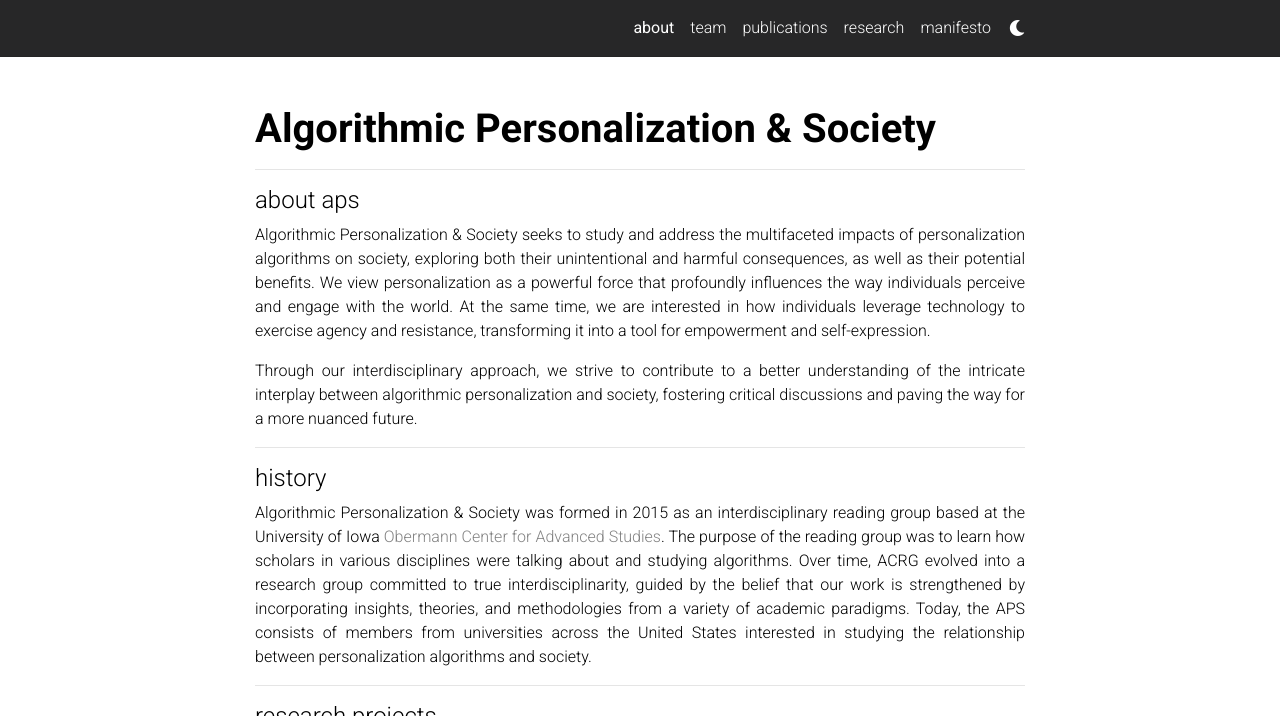
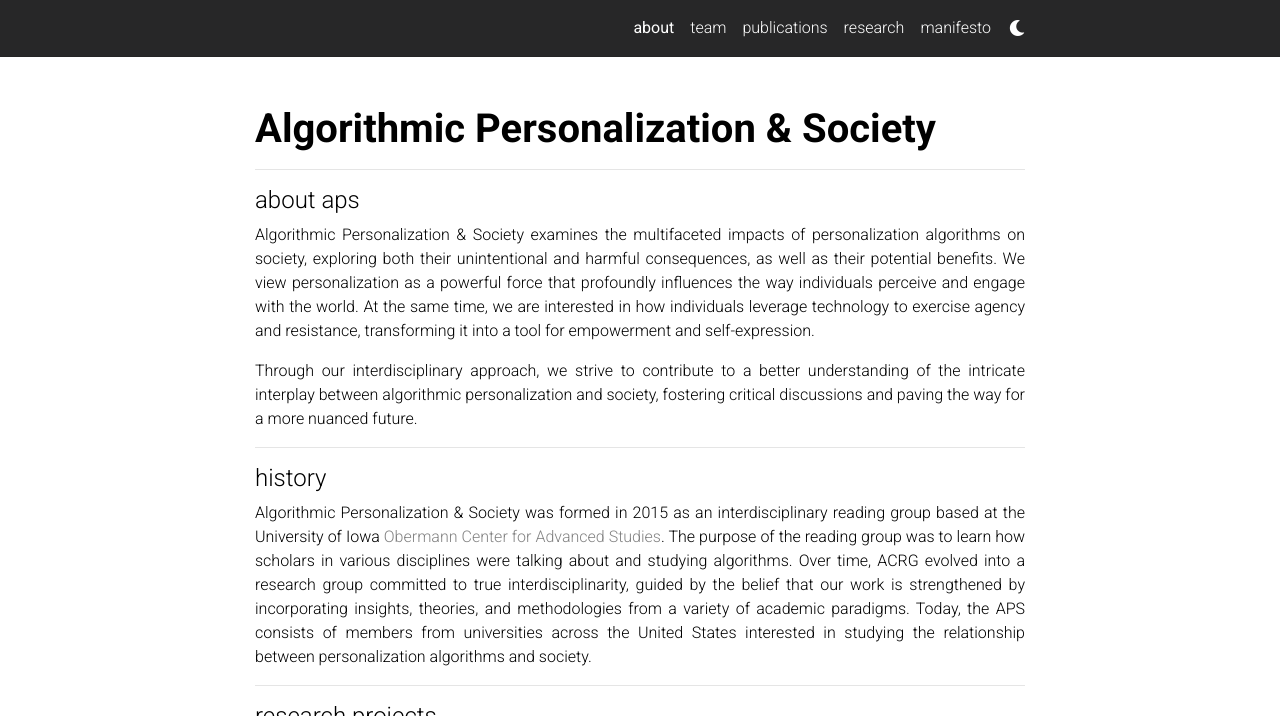
Before and after one commit to acrg-shared/acrg-shared.github.io, a Jekyll site: the page built from _pages/about.md, in a window 1280 px wide and 900 px high, cut to the strip 0-716 px from the top of the window. Built offline with Jekyll 4.4.1, drawn with Linux system fonts in a browser that asks for light colours; comment, search, counter and statistics services are not loaded; a style sheet for code colours, icons or effects is not loaded.

Commit message:
Update about.md

```diff
--- a/_pages/about.md
+++ b/_pages/about.md
@@ -19,7 +19,7 @@ social: false  # includes social icons at the bottom of the page
 ---
 #### about aps
 <p style="text-align: justify">
-Algorithmic Personalization & Society seeks to study and address the multifaceted impacts of personalization algorithms on society, exploring both their unintentional and harmful consequences, as well as their potential benefits. We view personalization as a powerful force that profoundly influences the way individuals perceive and engage with the world. At the same time, we are interested in how individuals leverage technology to exercise agency and resistance, transforming it into a tool for empowerment and self-expression. </p>
+Algorithmic Personalization & Society examines the multifaceted impacts of personalization algorithms on society, exploring both their unintentional and harmful consequences, as well as their potential benefits. We view personalization as a powerful force that profoundly influences the way individuals perceive and engage with the world. At the same time, we are interested in how individuals leverage technology to exercise agency and resistance, transforming it into a tool for empowerment and self-expression. </p>
 <p style="text-align: justify">
 Through our interdisciplinary approach, we strive to contribute to a better understanding of the intricate interplay between algorithmic personalization and society, fostering critical discussions and paving the way for a more nuanced future.
 </p>
```
